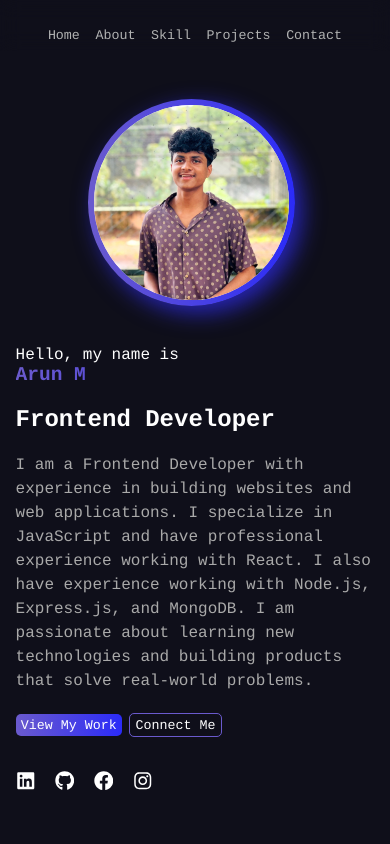
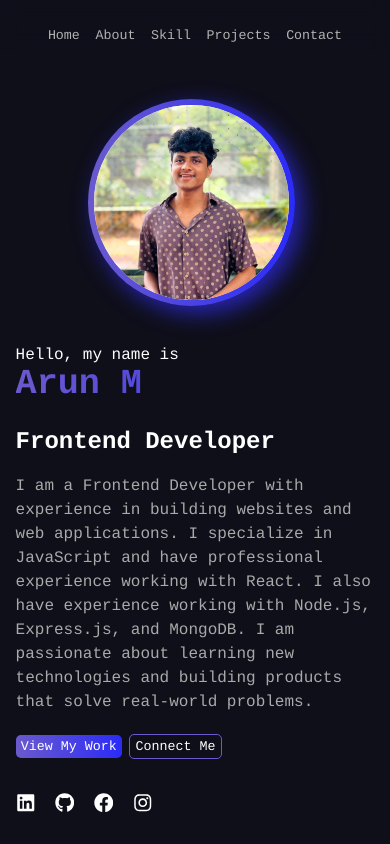
Before and after one commit to Arunitdy/portfolio-2.0, a React (Vite) app in the folder portfolio/: page / in a window 390 px wide. Shown: the top 844 px of the page. Built offline with nearby package versions, Linux system fonts and the light colour scheme.

Commit message:
.Home h1 {     margin-top: 0px;     font-size: 5vw;

```diff
--- a/portfolio/src/All/Profile.css
+++ b/portfolio/src/All/Profile.css
@@ -331,6 +331,10 @@
         grid-template-columns: 1fr;
     }
 
+    .Home h1 {
+        margin-top: 0px;
+        font-size: 9vw;
+    }
     .Home_about {
         width: 100%;
         margin: auto;
```
